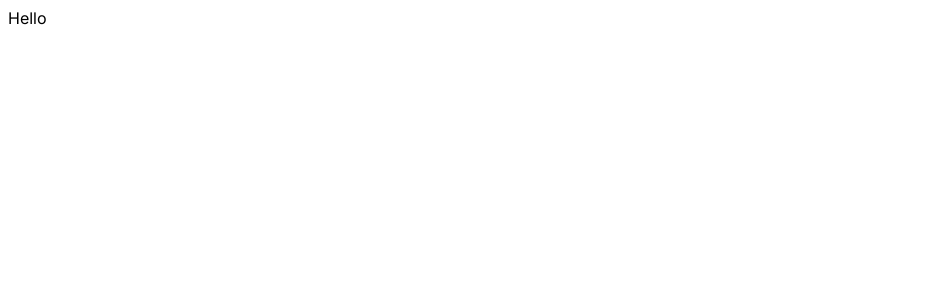
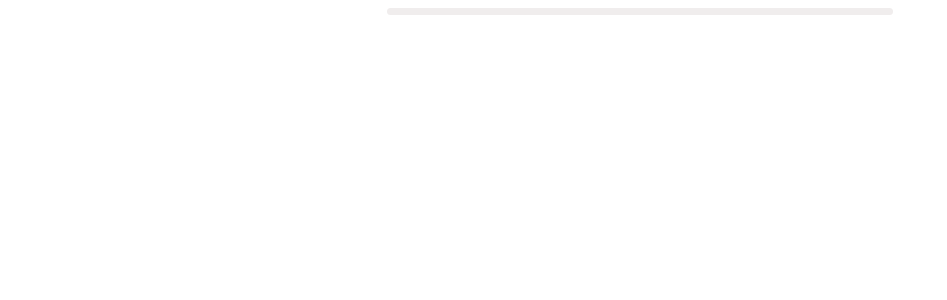
Before and after one commit to yuto99999/YUTO-Portfolio, a Next.js app: page / in a window 1280 px wide. Shown: the top 300 px of the page, without its empty margins (0-947 px from the left). Built offline with nearby package versions, Linux system fonts and the light colour scheme.

Commit message:
BorderとAnimationでテスト

```diff
--- /dev/null
+++ b/app/componets/atmos/Border.tsx
@@ -0,0 +1,25 @@
+import { styled } from "@mui/material";
+
+const Border = () => {
+  return (
+    <Container>
+      <SBorder />
+    </Container>
+  );
+};
+
+const Container = styled("div")({
+  display: "flex",
+  alignItems: "center",
+  justifyContent: "center",
+});
+
+const SBorder = styled("div")({
+  width: "40%",
+  height: 7,
+  backgroundColor: "#F0EDED",
+  borderRadius: 20,
+  marginBottom: 15,
+});
+
+export default Border;
--- /dev/null
+++ b/app/componets/molecule/Animation.tsx
@@ -0,0 +1,49 @@
+import React, { useEffect, useState } from "react";
+import { styled } from "@mui/material";
+
+type TProps = {
+  text: string;
+};
+
+const ParentTextAnimationWrapper = styled("div")({
+  display: "flex",
+  justifyContent: "center",
+  alignItems: "center",
+  height: "100vh",
+  backgroundColor: "#F5F4EE",
+  color: "#000066",
+});
+
+const TextAnimationWrapper = styled("div")(({ theme }) => ({
+  fontSize: "6rem",
+  fontWeight: "bold",
+  [theme.breakpoints.down("sm")]: {
+    fontSize: "4.2rem",
+  },
+}));
+
+const Animation: React.FC<TProps> = ({ text }) => {
+  const [displayedText, setDisplayedText] = useState("");
+  const [currentIndex, setCurrentIndex] = useState(0);
+
+  useEffect(() => {
+    const animationInterval = setInterval(() => {
+      if (currentIndex < text.length) {
+        setDisplayedText((prevText) => prevText + text[currentIndex]);
+        setCurrentIndex((prevIndex) => prevIndex + 1);
+      } else {
+        clearInterval(animationInterval);
+      }
+    }, 100); // 100ミリ秒ごとに文字を表示
+
+    return () => clearInterval(animationInterval);
+  }, [text, currentIndex]);
+
+  return (
+    <ParentTextAnimationWrapper>
+      <TextAnimationWrapper>{displayedText}</TextAnimationWrapper>
+    </ParentTextAnimationWrapper>
+  );
+};
+
+export default Animation;
--- a/app/page.tsx
+++ b/app/page.tsx
@@ -1,3 +1,47 @@
+"use client";
+import { useEffect, useState } from "react";
+import { keyframes, styled } from "@mui/material";
+import Animation from "./componets/molecule/Animation";
+import Border from "./componets/atmos/Border";
+
 export default function Home() {
-  return <div>Hello</div>;
+  const [showText, setShowText] = useState(true);
+  const [pageLoaded, setPageLoaded] = useState(false);
+
+  useEffect(() => {
+    const timer = setTimeout(() => {
+      setShowText(false);
+      setPageLoaded(true);
+    }, 3500); //表示する時間の設定
+
+    return () => {
+      clearTimeout(timer);
+    };
+  }, []);
+
+  const fadeIn = keyframes`
+  0% {
+    opacity: 0;
+  }
+  100% {
+    opacity: 1;
+  }
+`;
+
+  const WelcomeContainer = styled("div")({
+    animation: `${fadeIn} 2s ease`, //フェードインの時間
+  });
+
+  return (
+    <>
+      {showText && <Animation text="Enjoy The Challenge !" />}
+      {!showText && pageLoaded && (
+        <>
+          <WelcomeContainer>
+            <Border />
+          </WelcomeContainer>
+        </>
+      )}
+    </>
+  );
 }
```
